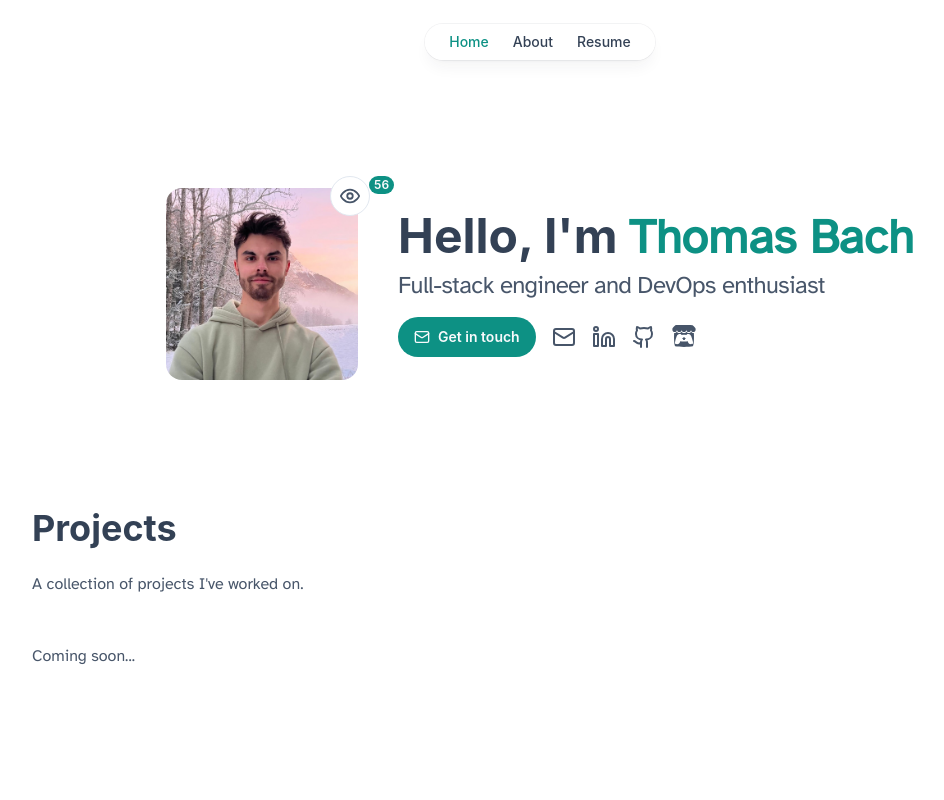
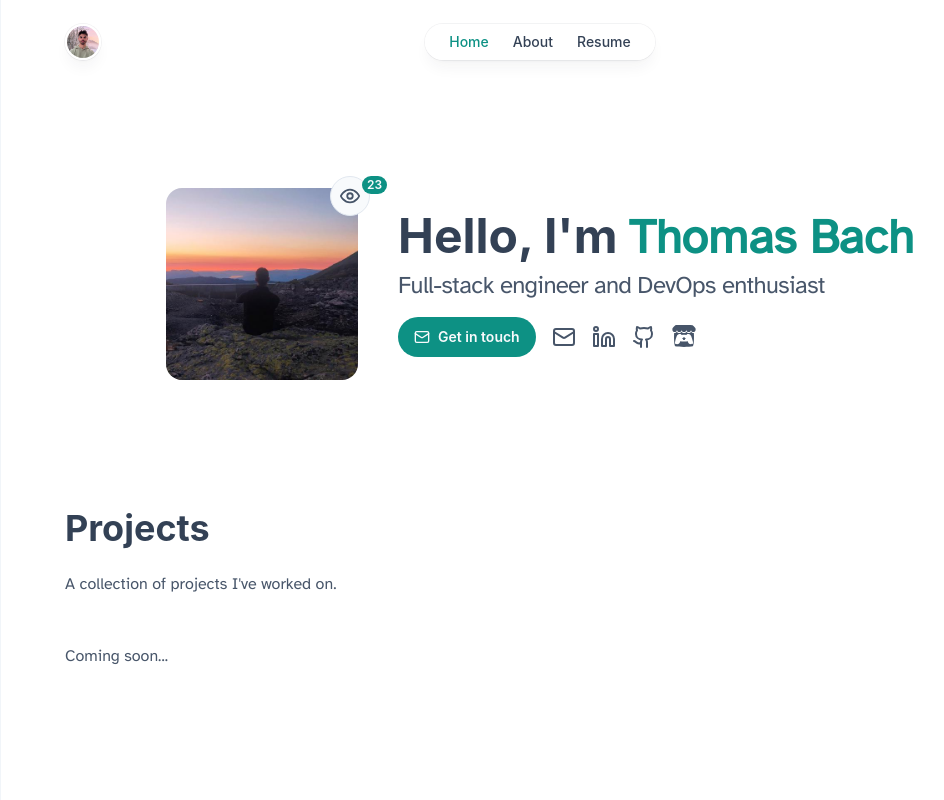
Before and after one commit to thombach/thomasbach.fr, a React (Vite) app: page / in a window 1280 px wide. Shown: the top 800 px of the page, without its empty margins (100-1044 px from the left). Built offline with nearby package versions, Linux system fonts and the light colour scheme.

Commit message:
feat: style changes

```diff
--- a/src/App.css
+++ b/src/App.css
@@ -1,5 +1,8 @@
 #root {
   max-width: 1080px;
   margin: 0 auto;
-  padding: 0 2rem 0 2rem;
+  padding: 0 4rem 0 4rem;
+  background: white;
+  border-left: 1px solid #f1f5f9;
+  border-right: 1px solid #f1f5f9;
 }
--- a/src/components/Header.tsx
+++ b/src/components/Header.tsx
@@ -9,7 +9,7 @@ export default function Header() {
         animate={{
           y: 0,
           transition: {
-            duration: 0.3,
+            duration: 0.5,
             ease: "easeOut",
           },
         }}
--- a/src/components/Hello.tsx
+++ b/src/components/Hello.tsx
@@ -3,6 +3,7 @@ import { Button } from "./ui/button";
 import Socials from "@/components/Socials";
 import Visitors from "./Visitors";
 import { motion } from "framer-motion";
+import HelloImage from "@/assets/thomas-sunset.jpeg";
 
 export default function Hello() {
   const job = "Full-stack engineer and DevOps enthusiast".split(" ");
@@ -21,8 +22,8 @@ export default function Hello() {
               },
             }}
             className="size-48 object-cover rounded-2xl aspect-square"
-            src="profile-photo.jpg"
-            alt="Thomas Bach's profile photo"
+            src={HelloImage}
+            alt="Thomas looking a sunset"
           />
           <Visitors className="absolute -top-3 -right-3" />
         </div>
--- a/src/components/Navigation.tsx
+++ b/src/components/Navigation.tsx
@@ -1,5 +1,6 @@
 import clsx from "clsx";
 import { Link, useLocation } from "react-router-dom";
+import { Avatar, AvatarImage } from "./ui/avatar";
 
 export const NavigationItems = [
   {
@@ -41,7 +42,13 @@ export const Navigation = (
   props: React.PropsWithChildren<React.HTMLAttributes<HTMLDivElement>>
 ) => {
   return (
-    <nav {...props}>
+    <nav {...props} className="flex flex-row">
+      <a href="/">
+        <Avatar className="size-9 left-0 absolute">
+          <AvatarImage src="profile-photo.jpg" />
+        </Avatar>
+      </a>
+
       <ul className="flex rounded-full bg-white/90 px-3 text-sm font-medium text-slate-700 shadow-lg shadow-slate-800/5 ring-1 ring-slate-900/5 backdrop-blur">
         {NavigationItems.map((item) => {
           return (
--- a/src/components/Visitors.tsx
+++ b/src/components/Visitors.tsx
@@ -8,7 +8,7 @@ interface VisitorsProps {
 }
 
 export default function Visitors(props: VisitorsProps) {
-  const [visitorCount] = useState<number>(56);
+  const [visitorCount] = useState<number>(23);
   function ordinalOf(i: number) {
     let j = i % 10,
       k = i % 100;
@@ -31,7 +31,7 @@ export default function Visitors(props: VisitorsProps) {
             <PopoverTrigger>
               <div className="relative">
                 <Eye className="text-slate-600 ring-offset-background border border-input bg-background rounded-full size-10 text-sm p-2"></Eye>
-                <Badge className="absolute top-0 -right-6 px-1 py-0 hover:bg-primary">
+                <Badge className="absolute top-0 left-8 px-1 py-0 hover:bg-primary">
                   {visitorCount}
                 </Badge>
               </div>
--- a/src/components/ui/alert.tsx
+++ b/src/components/ui/alert.tsx
@@ -8,7 +8,7 @@ const alertVariants = cva(
   {
     variants: {
       variant: {
-        default: "bg-background text-slate-700",
+        default: "bg-white text-slate-700",
         destructive:
           "border-destructive/50 text-destructive dark:border-destructive [&>svg]:text-destructive",
       },
--- a/src/components/ui/avatar.tsx
+++ b/src/components/ui/avatar.tsx
@@ -1,7 +1,7 @@
-import * as React from "react"
-import * as AvatarPrimitive from "@radix-ui/react-avatar"
+import * as React from "react";
+import * as AvatarPrimitive from "@radix-ui/react-avatar";
 
-import { cn } from "@/lib/utils"
+import { cn } from "@/lib/utils";
 
 const Avatar = React.forwardRef<
   React.ElementRef<typeof AvatarPrimitive.Root>,
@@ -10,13 +10,13 @@ const Avatar = React.forwardRef<
   <AvatarPrimitive.Root
     ref={ref}
     className={cn(
-      "relative flex h-10 w-10 shrink-0 overflow-hidden rounded-full",
+      "relative flex h-10 w-10 shrink-0 overflow-hidden rounded-full bg-white/90 p-0.5 shadow-lg shadow-slate-800/5 ring-1 ring-slate-900/5 backdrop-blur",
       className
     )}
     {...props}
   />
-))
-Avatar.displayName = AvatarPrimitive.Root.displayName
+));
+Avatar.displayName = AvatarPrimitive.Root.displayName;
 
 const AvatarImage = React.forwardRef<
   React.ElementRef<typeof AvatarPrimitive.Image>,
@@ -24,11 +24,11 @@ const AvatarImage = React.forwardRef<
 >(({ className, ...props }, ref) => (
   <AvatarPrimitive.Image
     ref={ref}
-    className={cn("aspect-square h-full w-full", className)}
+    className={cn("aspect-square rounded-full h-full w-full", className)}
     {...props}
   />
-))
-AvatarImage.displayName = AvatarPrimitive.Image.displayName
+));
+AvatarImage.displayName = AvatarPrimitive.Image.displayName;
 
 const AvatarFallback = React.forwardRef<
   React.ElementRef<typeof AvatarPrimitive.Fallback>,
@@ -42,7 +42,7 @@ const AvatarFallback = React.forwardRef<
     )}
     {...props}
   />
-))
-AvatarFallback.displayName = AvatarPrimitive.Fallback.displayName
+));
+AvatarFallback.displayName = AvatarPrimitive.Fallback.displayName;
 
-export { Avatar, AvatarImage, AvatarFallback }
+export { Avatar, AvatarImage, AvatarFallback };
--- a/src/index.css
+++ b/src/index.css
@@ -9,7 +9,7 @@
 
 @layer base {
   :root {
-    --background: 0 0% 100%;
+    --background: 210 40% 98%;
     --foreground: 222.2 84% 4.9%;
 
     --card: 0 0% 100%;
@@ -76,7 +76,7 @@
     @apply border-border;
   }
   body {
-    @apply bg-background text-muted-foreground;
+    @apply bg-background text-muted-foreground h-full;
   }
   p, span {
     @apply font-atkinson;
```
Also changed, not shown: src/assets/thomas-sunset.jpeg (added).
